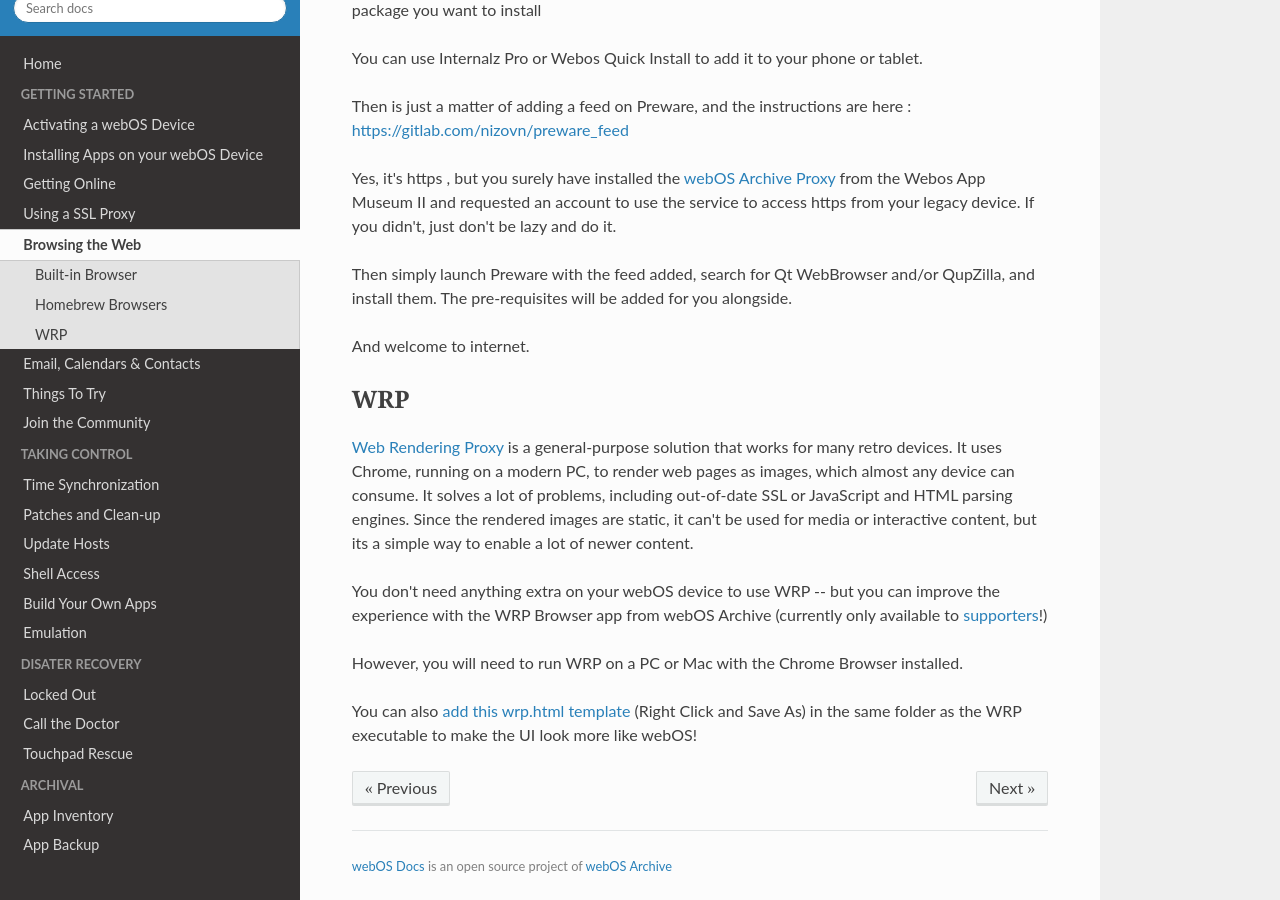
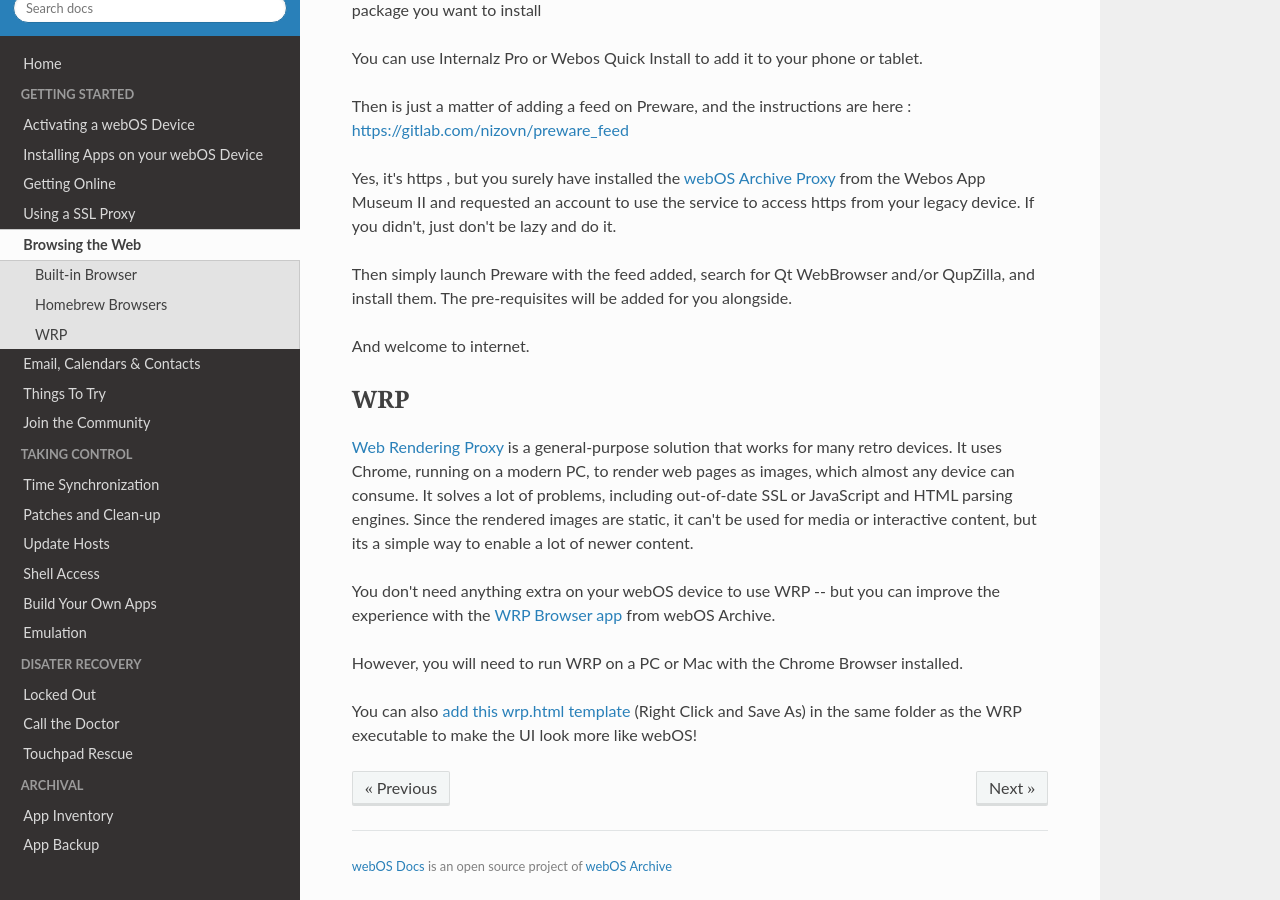
Before and after one commit to webOSArchive/webos-docs, an MkDocs documentation site: the page built from docs/browsers.md, in a window 1280 px wide and 900 px high, scrolled down 1516 px. Built offline with MkDocs 1.6.1, drawn with Linux system fonts in a browser that asks for light colours; nearby versions of some CDN libraries; some web fonts are replaced; library files that are not in the unit come from our copies.

Commit message:
update link and text

```diff
--- a/docs/browsers.md
+++ b/docs/browsers.md
@@ -66,8 +66,8 @@ And welcome to internet.
 
 <a href="https://github.com/tenox7/wrp" target="_blank">Web Rendering Proxy</a> is a general-purpose solution that works for many retro devices. It uses Chrome, running on a modern PC, to render web pages as images, which almost any device can consume. It solves a lot of problems, including out-of-date SSL or JavaScript and HTML parsing engines. Since the rendered images are static, it can't be used for media or interactive content, but its a simple way to enable a lot of newer content.
 
-You don't need anything extra on your webOS device to use WRP -- but you can improve the experience with the WRP Browser app from webOS Archive (currently only available to <a href="http://www.webosarchive.org/support" target="_top">supporters</a>!)
+You don't need anything extra on your webOS device to use WRP -- but you can improve the experience with the <a href="https://appcatalog.webosarchive.org/app/WRPBrowser" target="_blank">WRP Browser app</a> from webOS Archive.
 
 However, you will need to run WRP on a PC or Mac with the Chrome Browser installed.
 
-You can also <a href="http://www.webosarchive.org/wrp-browser/wrp.html" target="_blank">add this wrp.html template</a> (Right Click and Save As) in the same folder as the WRP executable to make the UI look more like webOS!
+You can also <a href="http://stacks.webosarchive.org/wrp-browser/wrp.html" target="_blank">add this wrp.html template</a> (Right Click and Save As) in the same folder as the WRP executable to make the UI look more like webOS!
```
